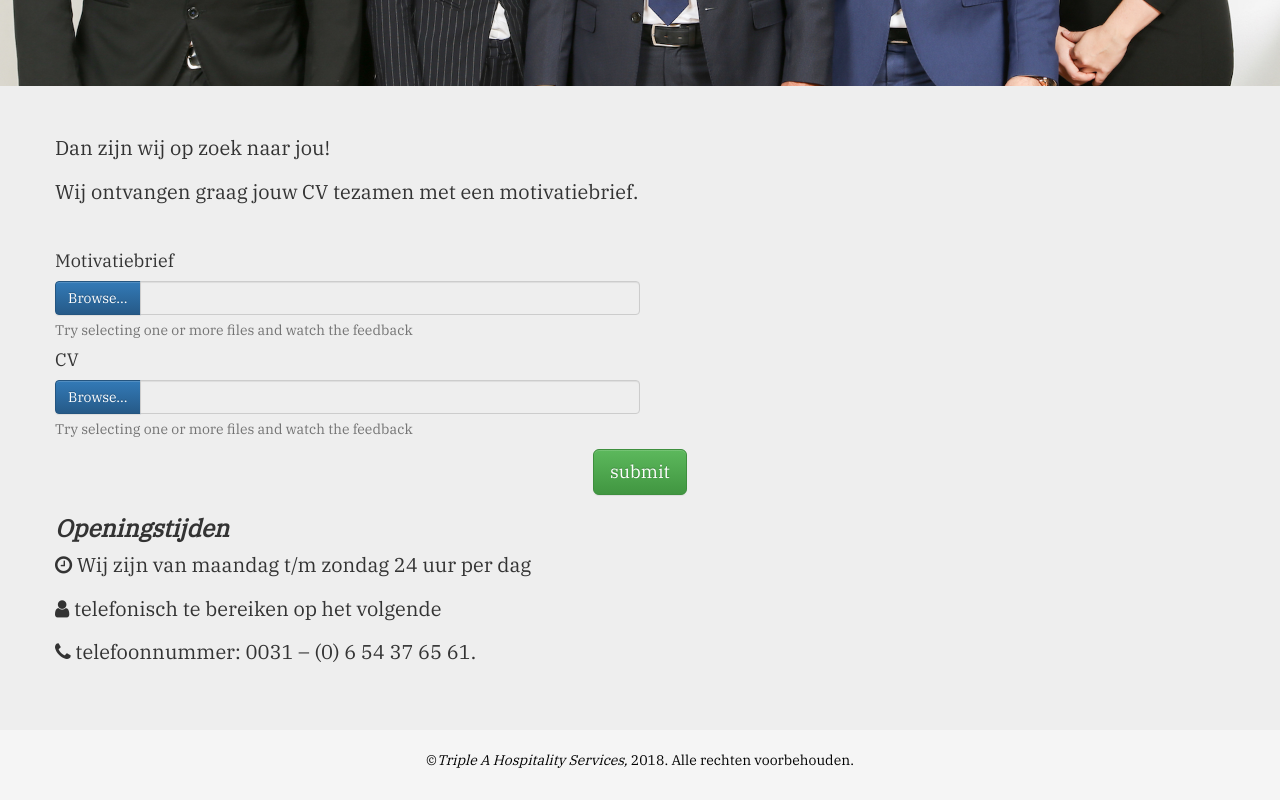
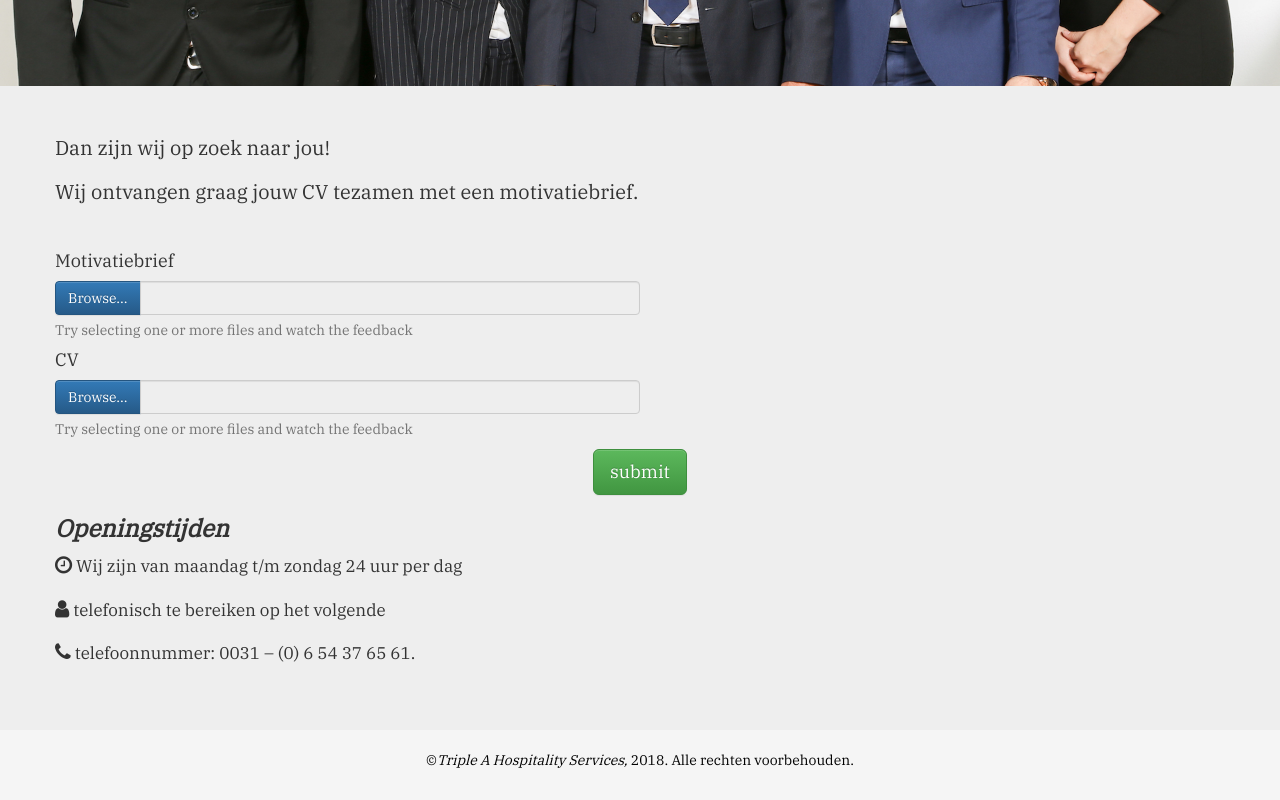
Before and after one commit to Code-Institute-Submissions/AAA_Hospitality_Services, a plain HTML site: page professionals.html in a window 1280 px wide. Shown: the part 604-1404 px from the top of the page. Drawn offline with nearby package versions, Linux system fonts and the light colour scheme.

Commit message:
Added new information

```diff
--- a/professionals.html
+++ b/professionals.html
@@ -116,9 +116,9 @@
                                         </form>
 
                                         <h3><strong><i>Openingstijden</i></strong></h3>
-                                        <p><i class="fa fa-clock-o" aria-hidden="true"></i> Wij zijn van maandag t/m zondag 24 uur per dag </p>
-                                        <p><i class="fa fa-user" aria-hidden="true"></i> telefonisch te bereiken op het volgende </p>
-                                        <p><i class="fa fa-phone" aria-hidden="true"></i> telefoonnummer: 0031 – (0) 6 54 37 65 61.</p>
+                                        <p><i class="fa fa-clock-o" aria-hidden="true"></i><small> Wij zijn van maandag t/m zondag 24 uur per dag</small></p>
+                                        <p><i class="fa fa-user" aria-hidden="true"></i><small> telefonisch te bereiken op het volgende</small></p>
+                                        <p><i class="fa fa-phone" aria-hidden="true"></i><small> telefoonnummer: 0031 – (0) 6 54 37 65 61.</small></p>
                                     </div>
                             </div>
                     </div>
```
Also changed, not shown: partners.html (+1 -1 lines).
